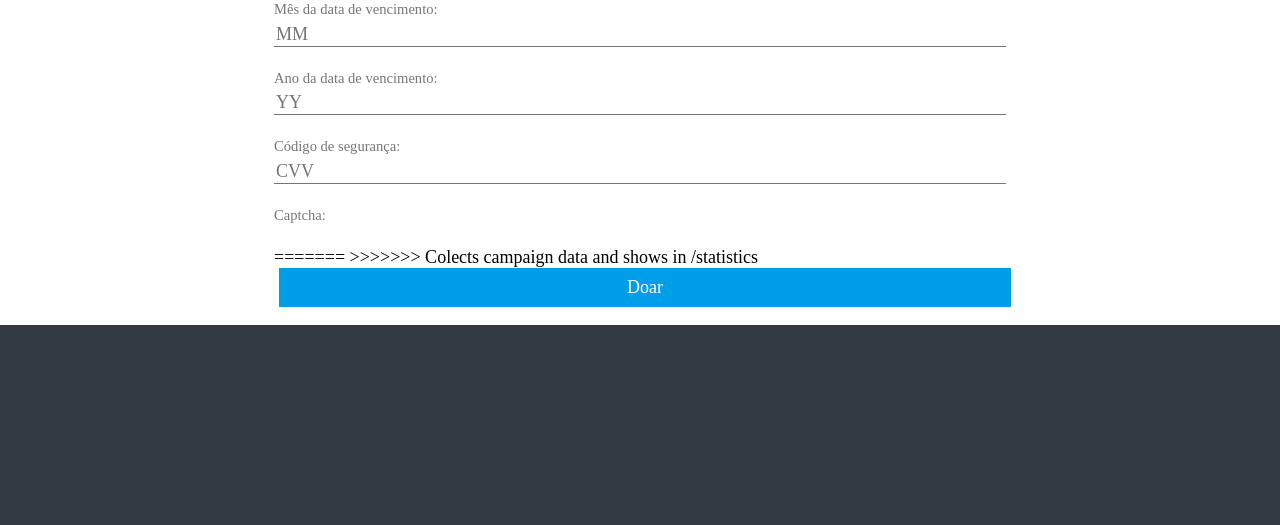
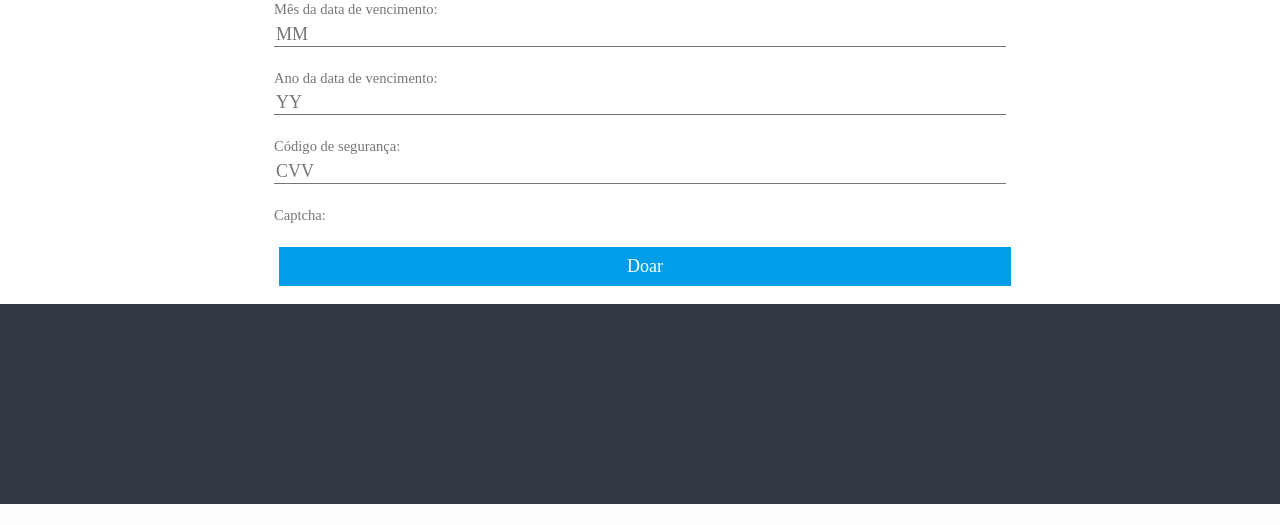
Before and after one commit to amigosdapoli/donation-system, a Django app: page / in a window 1280 px wide. Shown: the part 1446-1971 px from the top of the page. After the commit the page ends 1950 px from the top, so only its background shows below. Run offline with Django 3.2, Linux system fonts and the light colour scheme; some libraries are stand-ins or nearby versions.

Commit message:
Remove conflict left behind

```diff
--- a/dbwrapper/templates/dbwrapper/donation_form.html
+++ b/dbwrapper/templates/dbwrapper/donation_form.html
@@ -164,12 +164,6 @@
             <!--     <img style="height:49px" src="https://www.amigosdapoli.com.br/assets/images/visa.png" name="visa"> -->
             <!--     <img style="height:49px" src="https://www.amigosdapoli.com.br/assets/images/master.png" name="mastercard"> -->
             <!-- </div> -->
-=======
-        <!-- <div name="credit_cards" style="text-align:left;"> -->
-        <!--     <img style="height:49px" src="https://www.amigosdapoli.com.br/assets/images/visa.png" name="visa"> -->
-        <!--     <img style="height:49px" src="https://www.amigosdapoli.com.br/assets/images/master.png" name="mastercard"> -->
-        <!-- </div> -->
->>>>>>> Colects campaign data and shows in /statistics
 
             {% csrf_token %}
         <button class="submit-button" name="subbtn" onclick="ga('send', {hitType: 'event',eventCategory: 'doacao',eventAction: 'submit_donation',eventLabel: 'website'});" type="submit" >
```
